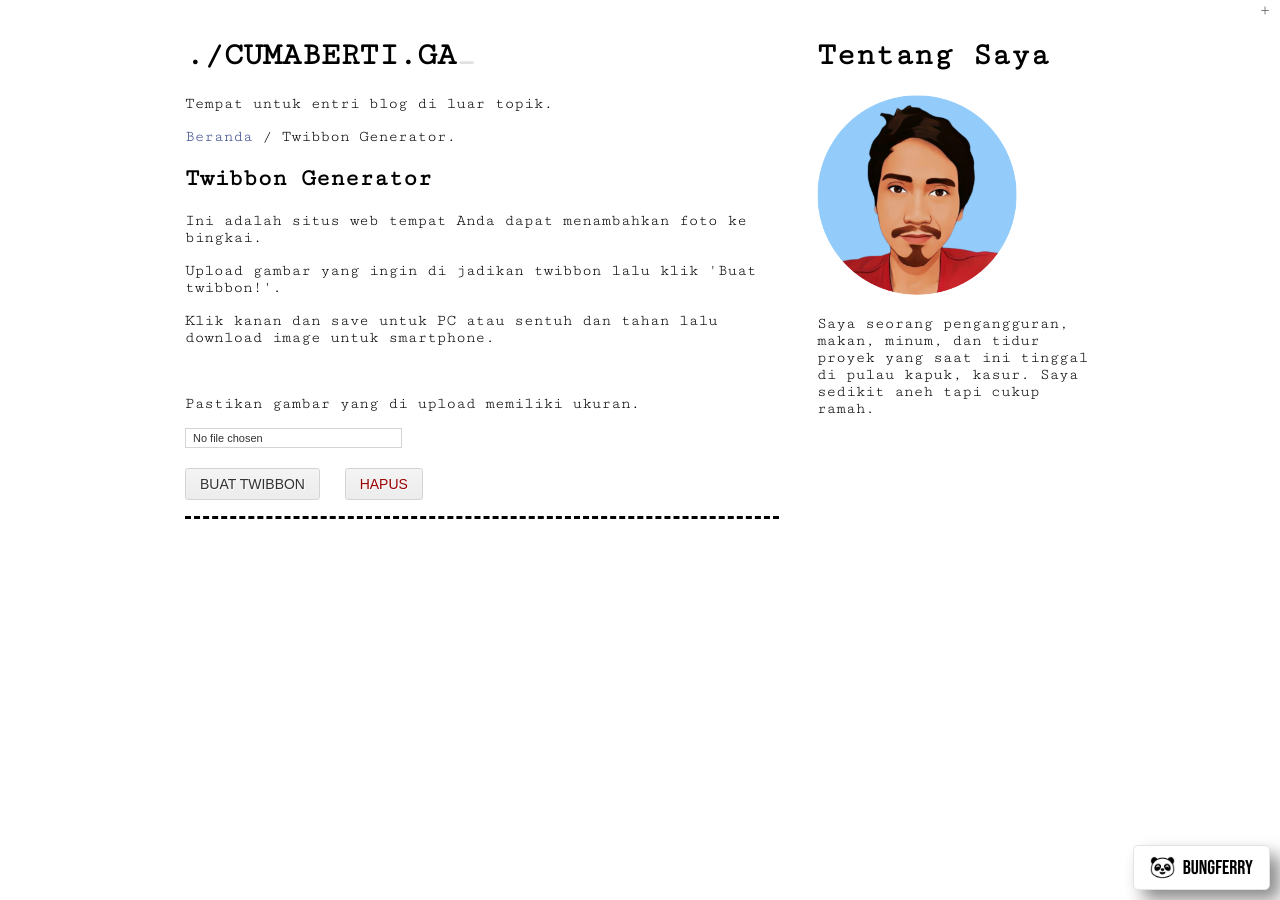
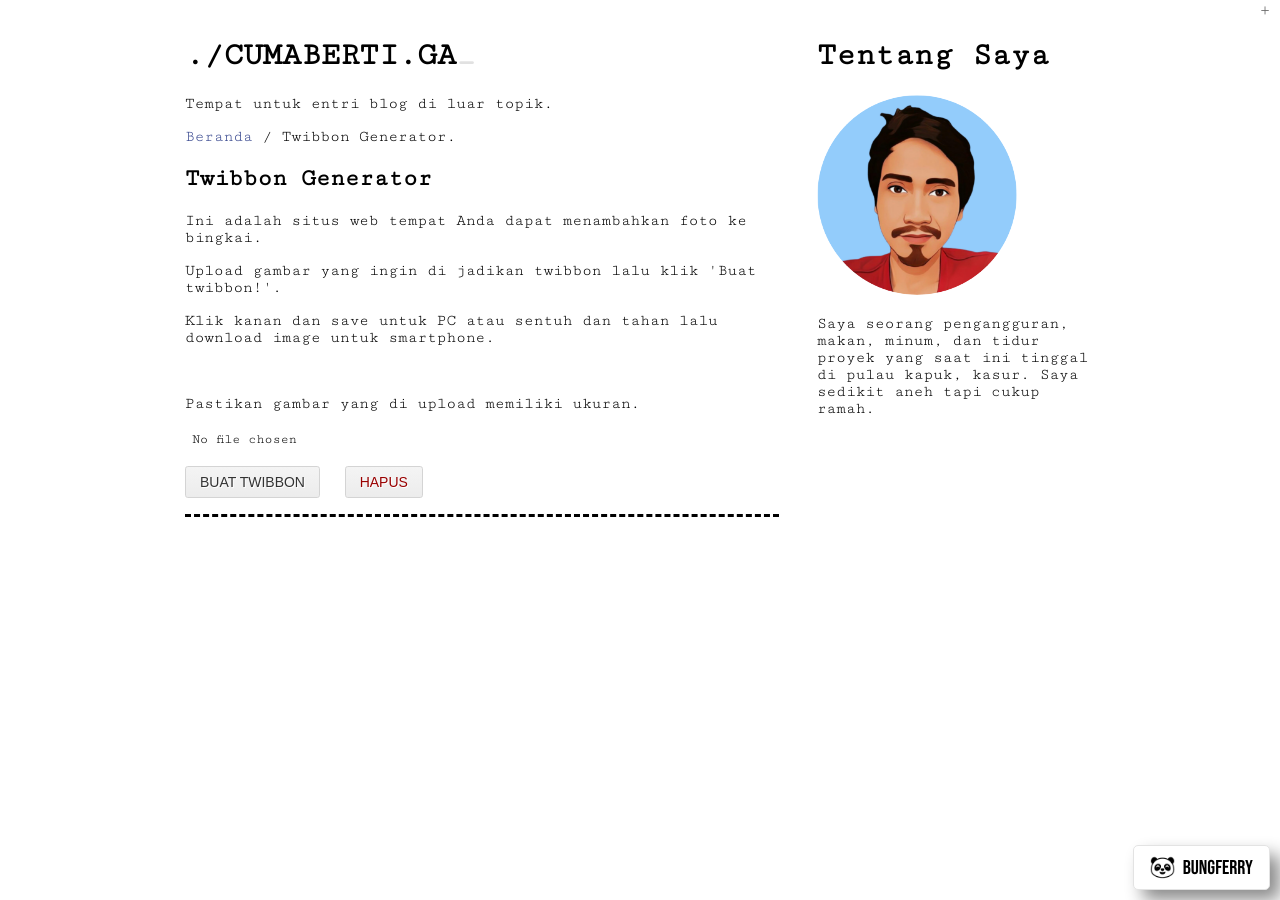
Before and after one commit to susahcebok/minimals, a Jekyll site: the page built from _posts/2018-01-01-twibbon-generator.html, in a window 1280 px wide. Built offline with Jekyll 4.4.1, drawn with Linux system fonts in a browser that asks for light colours; nearby versions of some CDN libraries.

Commit message:
Update 2018-01-01-twibbon-generator.html

```diff
--- a/_posts/2018-01-01-twibbon-generator.html
+++ b/_posts/2018-01-01-twibbon-generator.html
@@ -19,9 +19,7 @@
 <p>Pastikan gambar yang di upload memiliki ukuran.</p>
 
 <p>
-<div class="button-group minor-group">
-<input class="button" id="fileInput" type="file" />
-</div>
+<input id="fileInput" type="file" />
 </p>
 
 <p>
```
